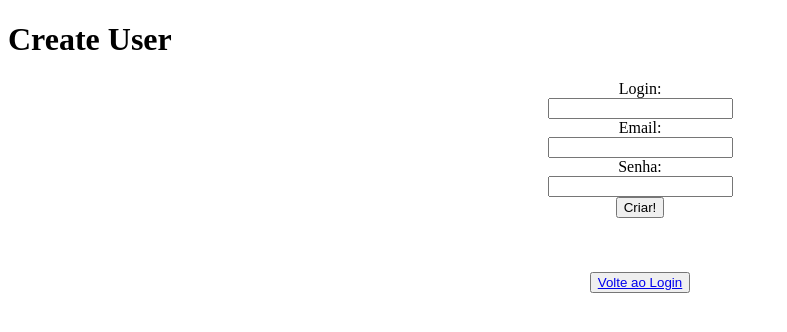
After one commit to Ulpio/Django-Agenda, a Django app: page /create_user/ in a window 1280 px wide. The commit adds this page. Shown: the top 332 px of the page, without its empty margins (0-787 px from the left). Run offline with Django 4.2, Linux system fonts and the light colour scheme.

Commit message:
Criada a tela de login!

```diff
--- a/agenda/agenda/urls.py
+++ b/agenda/agenda/urls.py
@@ -24,10 +24,11 @@ urlpatterns = [
     path('agenda/evento/',views.evento),
     path('agenda/evento/submit',views.submit_evento),
     path('agenda/evento/delete/<int:id_evento>/',views.delete_evento),
+    path('create_user/', views.create_user),
+    path('create_user/submit', views.submit_user),
     path('',RedirectView.as_view(url='/agenda/')),
     path('login/',views.login_user),
     path('login/submit',views.submit_login),
     path('logout/',views.logout_user),
 
-
 ]
--- a/agenda/core/views.py
+++ b/agenda/core/views.py
@@ -1,8 +1,13 @@
+from django.http import HttpResponseRedirect
 from django.shortcuts import render, redirect
 from core.models import Evento
 from django.contrib.auth.decorators import login_required
 from django.contrib.auth import authenticate,login,logout
 from django.contrib import messages
+from django.shortcuts import render, redirect
+from django.contrib.auth import login
+from django.contrib.auth.models import User
+
 
 # Create your views here.
 
@@ -27,6 +32,26 @@ def submit_login(request):
             return redirect('/')
         else:
             messages.error(request,"Usuário ou Senha Inválida.")
+    return redirect('/')
+
+
+def create_user(request):
+    if request.method == 'POST':
+        username = request.POST['username']
+        email = request.POST['email']
+        password = request.POST['password']
+        User.objects.create_user(username=username, email=email, password=password)
+        return HttpResponseRedirect('/success/')
+
+    return render(request, 'create_user.html')
+
+def submit_user(request):
+    if request.POST:
+        username = request.POST.get('username')
+        email = request.POST.get('email')
+        password = request.POST.get('password')
+        user = User.objects.create_user(username=username,email=email,password=password)
+        user.save()
     return redirect('/')
 
 
--- a/agenda/templates/agenda.html
+++ b/agenda/templates/agenda.html
@@ -1,6 +1,9 @@
 {% extends "model-page.html" %}
 
 {% block content  %}
+    <!--mostrar usuário logado-->
+    <h1>Olá, {{ user.username }}!</h1>
+
     <h2>Agendamentos: </h2>
     <a href="evento/">
     <button type="button">Criar novo Evento</button>
--- /dev/null
+++ b/agenda/templates/create_user.html
@@ -0,0 +1,34 @@
+<!DOCTYPE html>
+<html>
+  <head>
+    <meta charset="utf-8">
+    <title>Create User</title>
+  </head>
+  <body>
+    <h1>Create User</h1>
+    <div align='center'>
+      <form method="post" action='submit'>
+        {% csrf_token %}
+        <label for="username">Login:</label><br>
+        <input type="text" name="username" id="username">
+        <br>
+        <label for="email">Email:</label><br>
+        <input type="email" name="email" id="email">
+        <br>
+        <label for="password">Senha:</label><br>
+        <input type="password" name="password" id="password">
+        <br>
+        <input type="submit" name="submit" value="Criar!">
+      </form>
+    </div>
+
+    <div align='center'>
+      <br>
+      <br>
+      <br>
+      <button><a href='/agenda/'> Volte ao Login</a></button>
+
+    </div>
+
+  </body>
+</html>
--- a/agenda/templates/login.html
+++ b/agenda/templates/login.html
@@ -12,7 +12,10 @@
             <input type="text" name="username">
             <label>Senha:</label>
             <input type="password" name="password">
-            <button type="submit">Entrar</button>
+            <button type="submit">Entrar</button><br>
+            <button>
+                <a href= '/create_user/'>Cadastrar</a>
+            </button>
         </div>
     </form>
 
```
Also changed, not shown: agenda/core/models.py (+34 -0 lines), agenda/db.sqlite3.
